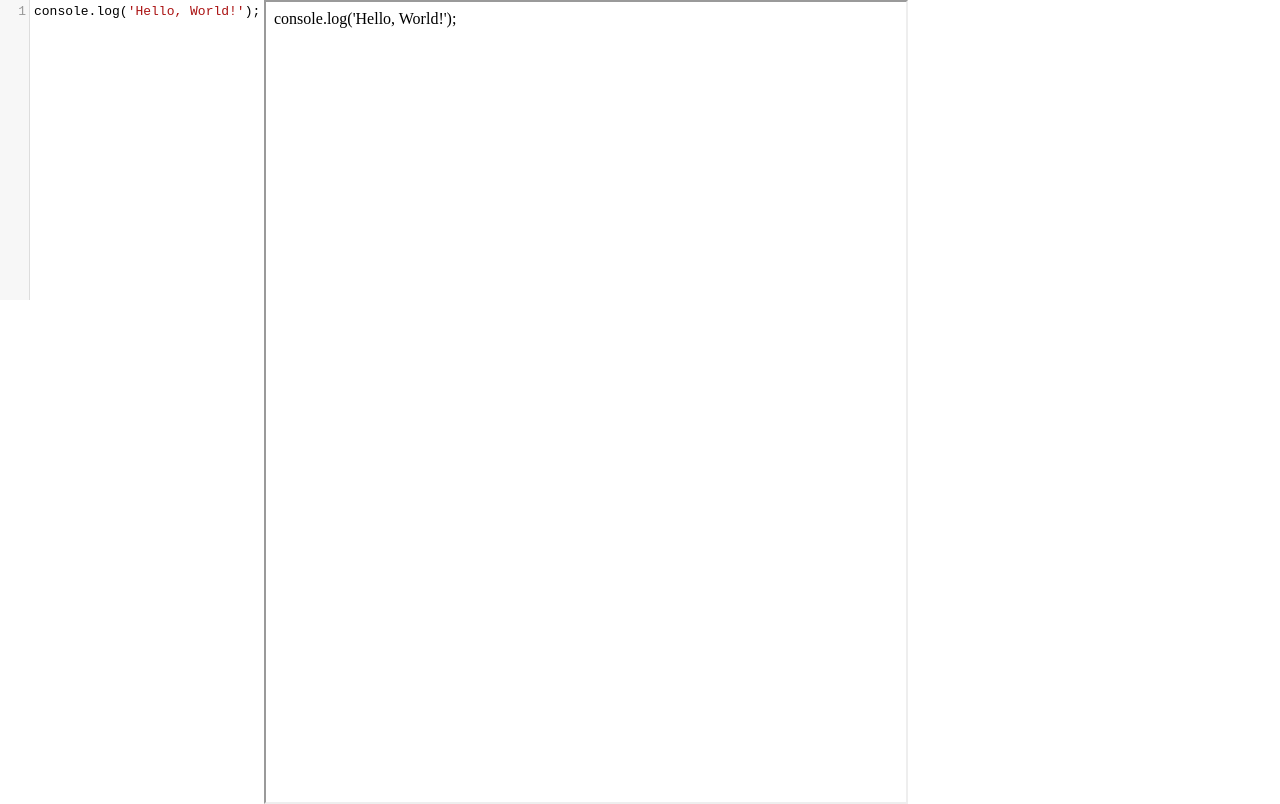
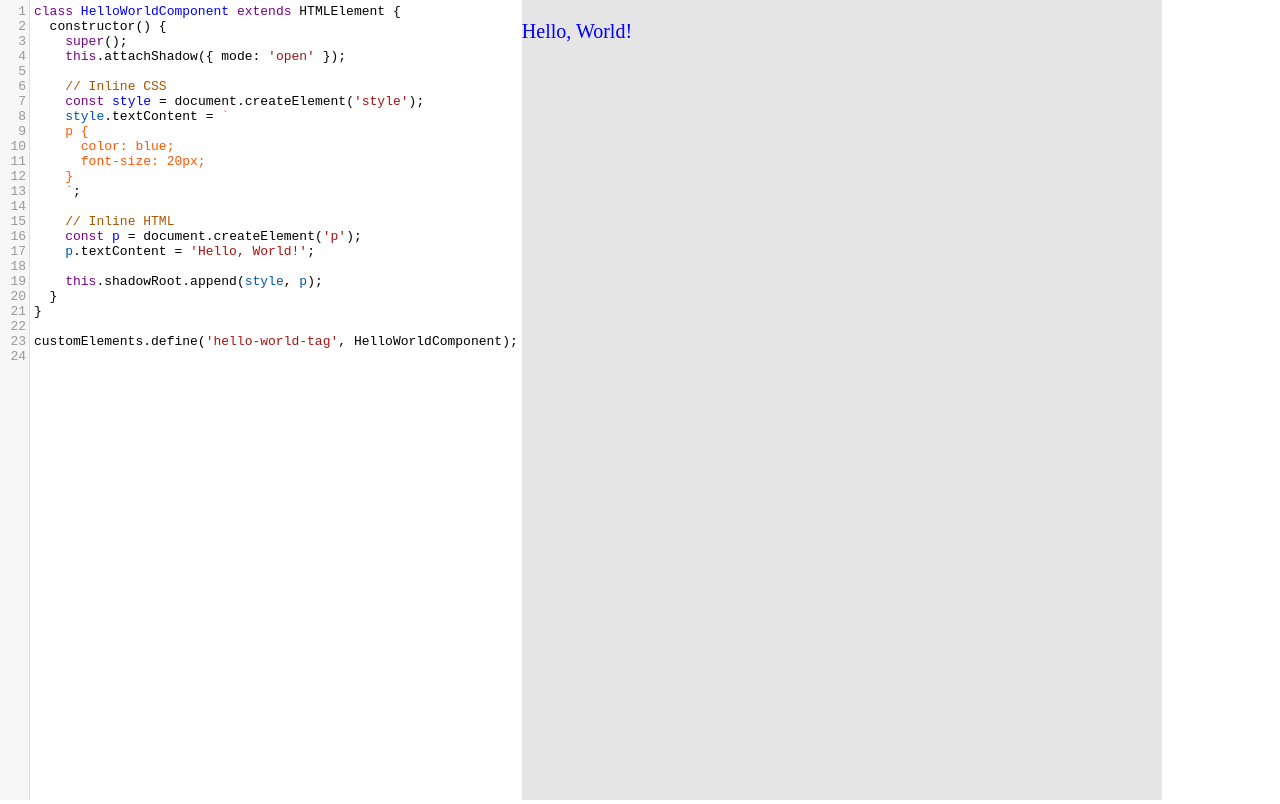
Before and after one commit to gorbiz/editor2, a plain HTML site: page index.html in a window 1280 px wide. Drawn offline with nearby package versions, Linux system fonts and the light colour scheme.

Commit message:
updates a web component...

```diff
--- a/index.html
+++ b/index.html
@@ -1,47 +1,120 @@
-
 <!DOCTYPE html>
 <html lang="en">
+
 <head>
   <meta charset="UTF-8">
   <meta name="viewport" content="width=device-width, initial-scale=1.0">
   <title>JS Code Editor and Preview</title>
   <link rel="stylesheet" href="https://cdnjs.cloudflare.com/ajax/libs/codemirror/5.65.2/codemirror.min.css">
   <style>
-        body { margin: 0; height: 100vh; display: flex; flex-direction: column; }
-        #editor { height: 50vh; }
-        #preview { height: 50vh; }
+    body {
+      margin: 0;
+      height: 100vh;
+      display: flex;
+      flex-direction: column;
+    }
+
+    #editor {
+      height: 100vh;
+    }
+    .CodeMirror {
+      height: 100%;
+    }
+
+    #preview {
+      height: 50vh;
+      background: rgba(0, 0, 0, 0.1);
+    }
+
     @media (orientation: landscape) {
-            body { flex-direction: row; }
-            #editor, #preview { height: 100vh; width: 50vw; }
+      body {
+        flex-direction: row;
+      }
+
+      #editor,
+      #preview {
+        height: 100vh;
+        width: 50vw;
+      }
     }
   </style>
+
+  <script id="temp-raw">class HelloWorldComponent extends HTMLElement {
+  constructor() {
+    super();
+    this.attachShadow({ mode: 'open' });
+
+    // Inline CSS
+    const style = document.createElement('style');
+    style.textContent = `
+    p {
+      color: blue;
+      font-size: 20px;
+    }
+    `;
+
+    // Inline HTML
+    const p = document.createElement('p');
+    p.textContent = 'Hello, World!';
+
+    this.shadowRoot.append(style, p);
+  }
+}
+
+customElements.define('hello-world-tag', HelloWorldComponent);
+</script>
+
 </head>
+
 <body>
   <textarea id="code"></textarea>
-    <iframe id="preview"></iframe>
+  <div id="preview"><hello-world-tag class="custom-comp"></hello-world-tag></div>
+  <!-- <iframe id="preview"></iframe> -->
 
   <script src="https://cdnjs.cloudflare.com/ajax/libs/codemirror/5.65.2/codemirror.min.js"></script>
   <script src="https://cdnjs.cloudflare.com/ajax/libs/codemirror/5.65.2/mode/javascript/javascript.min.js"></script>
   <script>
+    // https://chat.openai.com/c/8db22c42-1cca-48d7-bf26-215ded347f8e <-- consider building on this
+
+    let version = 0
+
+    const removeExistingComponents = (tagName) => {
+      // const existingComponents = document.querySelectorAll(tagName)
+      const existingComponents = document.querySelectorAll('.custom-comp')
+      existingComponents.forEach((component) => {
+        component.remove()
+      })
+    }
+
     var editor = CodeMirror.fromTextArea(document.getElementById("code"), {
       lineNumbers: true,
       mode: "javascript"
     });
 
-        editor.on("change", function() {
+    editor.on("change", function () {
       updatePreview();
     });
 
     function updatePreview() {
-            var previewFrame = document.getElementById("preview");
-            var preview =  previewFrame.contentDocument ||  previewFrame.contentWindow.document;
-            preview.open();
-            preview.write(editor.getValue());
-            preview.close();
+      removeExistingComponents('hello-world')
+      let code = editor.getValue()
+      const tagName = `hello-world-${version++}`
+      code = code.replace('hello-world-tag', tagName)
+      eval(code)
+
+      document.querySelector('#preview').innerHTML = `<${tagName} class="custom-comp"></${tagName}>`
+
+      // var previewFrame = document.getElementById("preview");
+      // var preview = previewFrame.contentDocument || previewFrame.contentWindow.document;
+      // preview.open();
+      // preview.write(editor.getValue());
+      // preview.close();
     }
 
     // Initial code in the editor
-        editor.setValue("console.log('Hello, World!');");
+    // editor.setValue("console.log('Hello, World!');");
+    editor.setValue(document.getElementById("temp-raw").innerHTML)
   </script>
 </body>
+
 </html>
```
Lines whose indentation alone changed are shown as unchanged.
